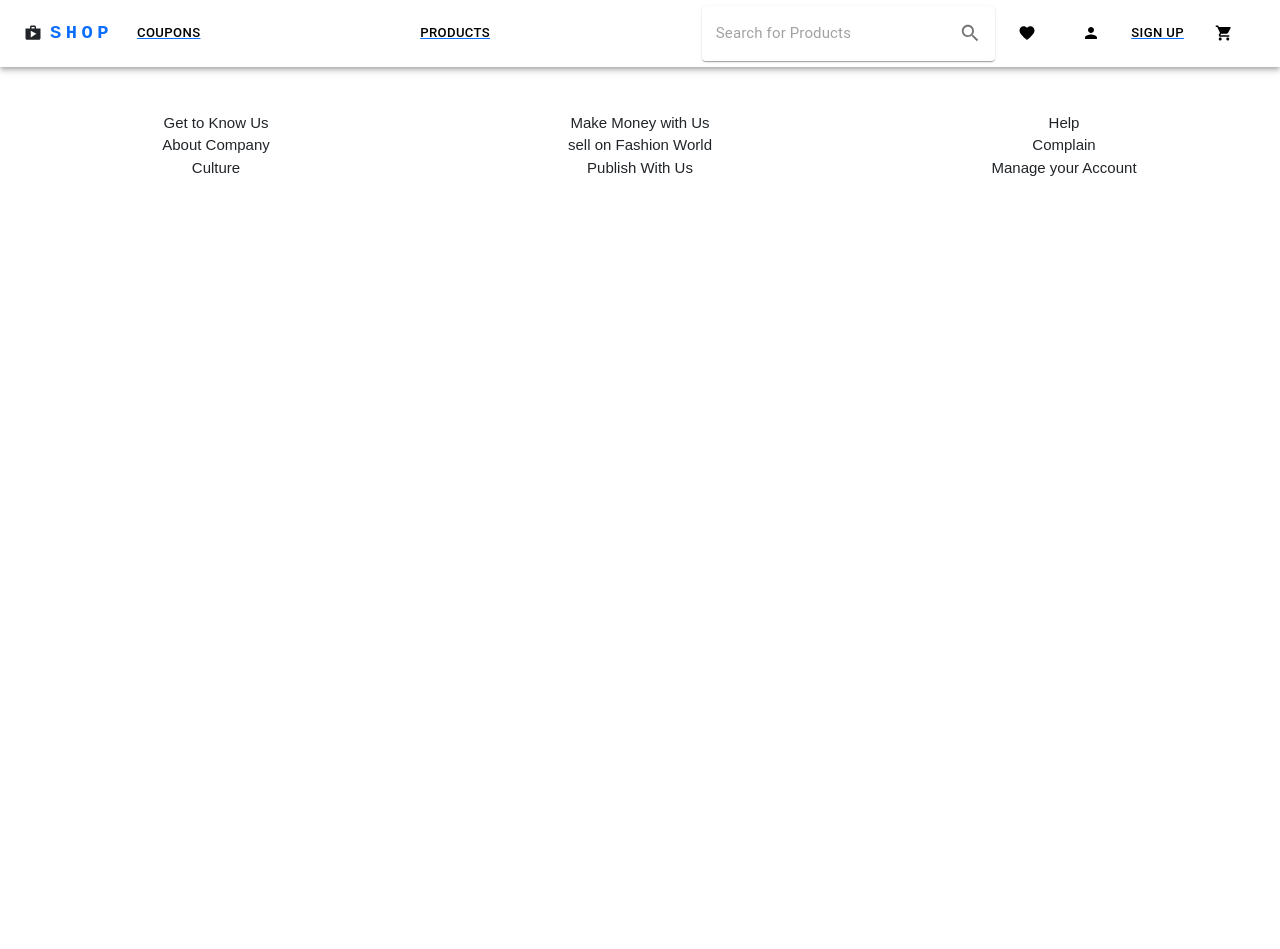
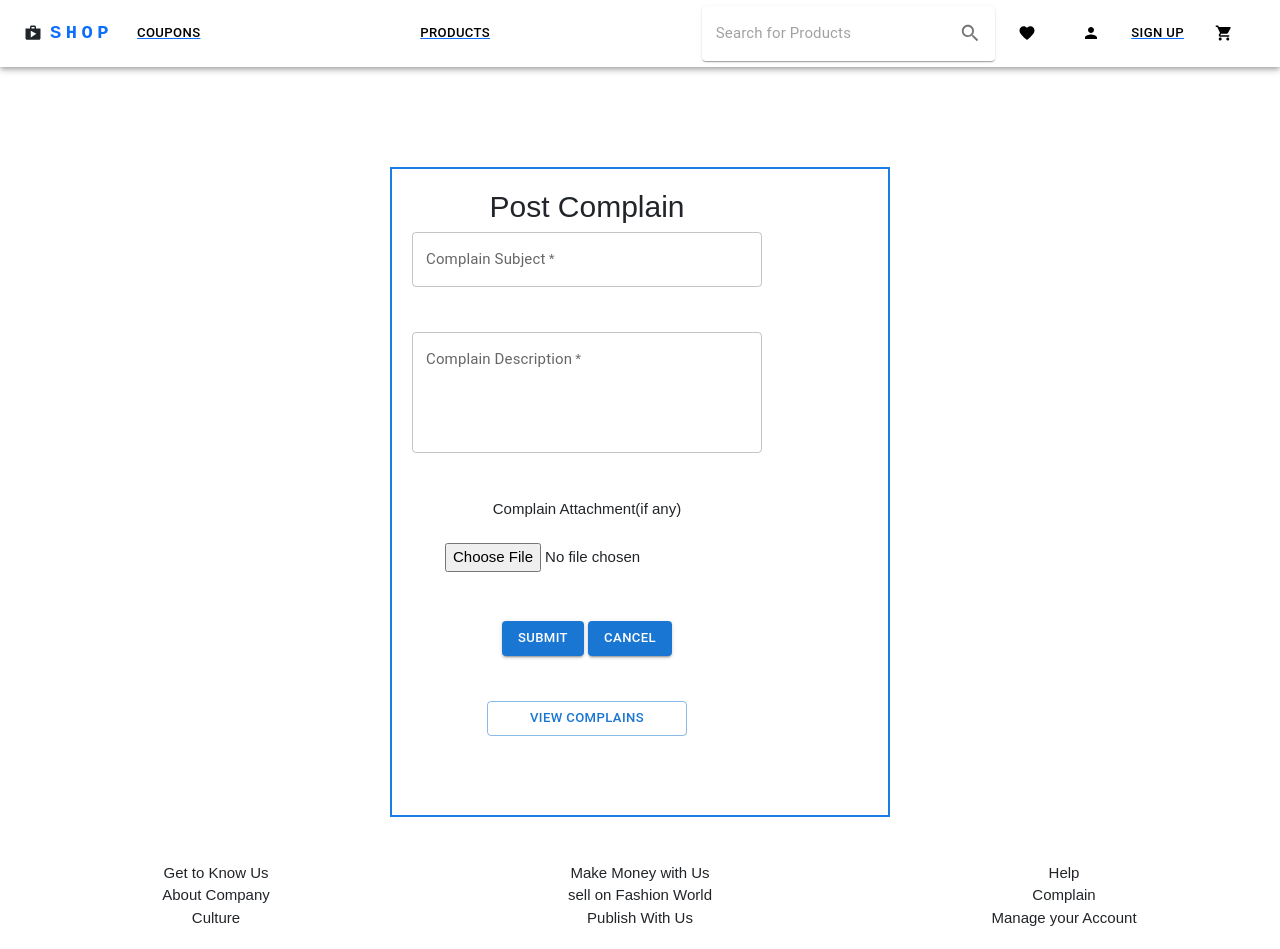
Before and after one commit to ShalinAwadiya/Fashion-for-Everyone, a React (Create React App) app: page /post_complain in a window 1280 px wide. Before the commit the page ends 800 px from the top, so only its background shows below. Built offline with nearby package versions, Linux system fonts and the light colour scheme.

Commit message:
Post complain UI done

```diff
--- a/package.json
+++ b/package.json
@@ -10,6 +10,7 @@
     "@material-ui/lab": "^4.0.0-alpha.61",
     "@mui/icons-material": "^5.8.2",
     "@mui/material": "^5.8.2",
+    "@mui/styles": "^5.8.4",
     "@stripe/react-stripe-js": "^1.8.1",
     "@stripe/stripe-js": "^1.31.0",
     "@testing-library/jest-dom": "^5.16.4",
--- a/src/App.js
+++ b/src/App.js
@@ -1,22 +1,22 @@
-import './App.scss';
-import { BrowserRouter, Routes, Route } from 'react-router-dom';
-import 'react-toastify/dist/ReactToastify.css';
-import ShowProducts from './pages/products/ShowProducts';
+import "./App.scss";
+import { BrowserRouter, Routes, Route } from "react-router-dom";
+import "react-toastify/dist/ReactToastify.css";
+import ShowProducts from "./pages/products/ShowProducts";
 
-import Home from './pages/home/Home';
-import SignUp from './pages/signup';
-import Header from './components/header';
-import Login from './pages/login';
-import ForgetPassword from './pages/forget-password';
-import Footer from './components/footer';
-import CouponsHomePage from './pages/coupon/CouponsHomePage';
-import SeachPage from './pages/search-page';
-import ComplainForm from './pages/compain/ComplainForm';
-import ComplainTable from './pages/compain/ComplainTable';
-import ReplyTable from './pages/compain/ReplyTable';
-import Cart from './pages/cart/Cart';
-import Checkout from './pages/checkout/checkout';
-import Profile from './pages/profile';
+import Home from "./pages/home/Home";
+import SignUp from "./pages/signup";
+import Header from "./components/header";
+import Login from "./pages/login";
+import ForgetPassword from "./pages/forget-password";
+import Footer from "./components/footer";
+import CouponsHomePage from "./pages/coupon/CouponsHomePage";
+import SeachPage from "./pages/search-page";
+import ComplainForm from "./pages/compain/ComplainForm";
+import ComplainTable from "./pages/compain/ComplainTable";
+import ReplyTable from "./pages/compain/ReplyTable";
+import Cart from "./pages/cart/Cart";
+import Checkout from "./pages/checkout/checkout";
+import Profile from "./pages/profile";
 import ProductPage from "./pages/products/ProductPage";
 import ShowReviews from "./pages/reviews/ShowReviews";
 
@@ -31,14 +31,14 @@ function App() {
             <Route path="/signup" element={<SignUp />} />
             <Route path="/login" element={<Login />} />
             <Route path="/coupons" element={<CouponsHomePage />} />
-            <Route path='/forget-password' element={<ForgetPassword />} />
-            <Route path='/search' element={<SeachPage />} />
-            <Route path='/complains' element={<ComplainForm />} />
-            <Route path='/view_complains' element={<ComplainTable />} />
-            <Route path='/replied_complain' element={<ReplyTable />} />
-            <Route path='/checkout' element={<Checkout />} />
-            <Route path='/cart' element={<Cart />}></Route>
-            <Route path='/show_products' element={<ShowProducts />}></Route>
+            <Route path="/forget-password" element={<ForgetPassword />} />
+            <Route path="/search" element={<SeachPage />} />
+            <Route path="/post_complain" element={<ComplainForm />} />
+            <Route path="/view_complains" element={<ComplainTable />} />
+            <Route path="/replied_complain" element={<ReplyTable />} />
+            <Route path="/checkout" element={<Checkout />} />
+            <Route path="/cart" element={<Cart />}></Route>
+            <Route path="/show_products" element={<ShowProducts />}></Route>
             <Route path="/product" element={<ProductPage />} />
             <Route path="/product/review" element={<ShowReviews />} />
             <Route path="/profile" element={<Profile />}></Route>
--- a/src/pages/compain/ComplainForm.js
+++ b/src/pages/compain/ComplainForm.js
@@ -1,95 +1,138 @@
-import React from "react";
-import "./ComplainForm.css";
+import * as React from "react";
+import { useState } from "react";
+import { TextField, Button, Box } from "@mui/material";
+import { useNavigate } from "react-router-dom";
 
-const ComplainForm = () => {
+export default function ComplainForm() {
+  const navigate = useNavigate();
+
+  const [complainSubject, setComplainSubject] = useState("");
+  const [complainDescription, setComplainDescription] = useState("");
+  const [complainAttachment, setComplainAttachment] = useState("");
+
+  const [complainSubjectError, setComplainSubjectError] = useState("");
+  const [complainDescriptionError, setComplainDescriptionError] = useState("");
+
+  const complainSubjectHandler = (event) => {
+    setComplainSubject(event.target.value);
+
+    if (event.target.value === "") {
+      setComplainSubjectError("Complain Subject cannot be empty");
+    } else {
+      setComplainSubjectError("");
+    }
+  };
+  const complainDescriptionHandler = (event) => {
+    setComplainDescription(event.target.value);
+
+    if (event.target.value === "") {
+      setComplainDescriptionError("Complain Description cannot be empty");
+    } else {
+      setComplainDescriptionError("");
+    }
+  };
+  const complainAttachmentHandler = (event) => {
+    setComplainAttachment(event.target.value);
+  };
+
+  const submitButtonHandler = (event) => {
+    event.preventDefault();
+    let complainSubjectCheck = true;
+    let complainDescriptionCheck = true;
+    console.log(complainSubject, complainDescription, complainAttachment);
+    if (complainSubject === "") {
+      complainSubjectCheck = false;
+      setComplainSubjectError("Complain Subject cannot be empty");
+    }
+    if (complainDescription === "") {
+      complainDescriptionCheck = false;
+      setComplainDescriptionError("Complain Description cannot be empty");
+    }
+    if (complainSubjectCheck === true && complainDescriptionCheck === true) {
+      navigate("/");
+    }
+  };
+
+  const viewComplainHandler = (event) => {
+    navigate("/viewComplain");
+  };
+
   return (
-    <div className="form-center mt-5 mx-auto rounded w-75">
-      <h2 className="text-center">Post Complain</h2>
-      <form action="/viewComplain">
-        <table>
-          <tr>
-            <td>
-              <label className="fonts" for="subject">
-                Complain Subject:
-              </label>
+    <Box
+      border={2}
+      borderColor="rgb(26,125,230)"
+      height={650}
+      width={500}
+      padding="20px"
+      margin="auto"
+      marginTop="100px"
+      display="flex"
+    >
+      <form>
+        <h2>Post Complain</h2>
+        <TextField
+          required
+          multiline
+          id="name-input"
+          name="name"
+          label="Complain Subject"
+          type="text"
+          style={{ width: "350px" }}
+          onChange={complainSubjectHandler}
+        />
+        <br />
+        <span style={{ color: "red", fontSize: "10px" }}>
+          {complainSubjectError}
+        </span>
         <br />
         <br />
-            </td>
-            <td>
-              <input
-                className="form-control mt-3"
+        <TextField
+          required
+          multiline
+          rows={4}
+          id="name-input"
+          name="name"
+          label="Complain Description"
           type="text"
-                id="fname"
-                name="fname"
-                style={{ "font-style": "italic" }}
-                placeholder="Enter  Complain  Subject"
+          style={{ width: "350px" }}
+          onChange={complainDescriptionHandler}
         />
         <br />
-              <br />
-            </td>
-          </tr>
-          <tr>
-            <td>
-              <label className="fonts" for="textarea">
-                Complain Description:
-              </label>
+        <span style={{ color: "red", fontSize: "10px" }}>
+          {complainDescriptionError}
+        </span>
         <br />
         <br />
-            </td>
-            <td>
-              <textarea
-                name="textarea"
-                id="textarea"
-                className="form-control"
-                style={{ "font-style": "italic" }}
-                required
-                placeholder="Enter Complain Description"
-              ></textarea>
+        <label>
+          Complain Attachment(if any)
           <br />
           <br />
-            </td>
-          </tr>
-          <tr>
-            <td>
-              <label className="fonts" for="file">
-                Complain Attachment(if):
+          <input
+            type="file"
+            id="file"
+            name="file"
+            onChange={complainAttachmentHandler}
+          />
         </label>
         <br />
         <br />
         <br />
-              <br />
-            </td>
-            <td>
-              <input type="file" className="form-control mt-3" id="file" name="file" />
+        <Button onClick={submitButtonHandler} variant="contained">
+          Submit
+        </Button>
+        &nbsp;
+        <Button variant="contained">Cancel</Button>
         <br />
         <br />
         <br />
-              <br />
-            </td>
-          </tr>
-          <tr>
-            <td>
-              <button
-                type="submit"
-                className="btn btn-primary"
-                style={{
-                  "background-color": "rgb(95, 148, 241)",
-                  color: "white",
-                }}
-                value="Submit"
+        <Button
+          style={{ width: "200px" }}
+          onClick={viewComplainHandler}
+          variant="outlined"
         >
-                Submit
-              </button>
-              &nbsp;
-              <button type="cancel" className="btn btn-secondary" value="Cancel">
-                Cancel
-              </button>
-            </td>
-          </tr>
-        </table>
+          View Complains
+        </Button>
       </form>
-    </div>
+    </Box>
   );
-};
-
-export default ComplainForm;
+}
```
Also changed, not shown: src/data/admindata.json (added, +42 -0 lines), src/data/data.json (added, +37 -0 lines), src/data/replydata.json (added, +8 -0 lines), 1 other file (tests, documents, lock files or other folders). Lines whose indentation alone changed are shown as unchanged.
